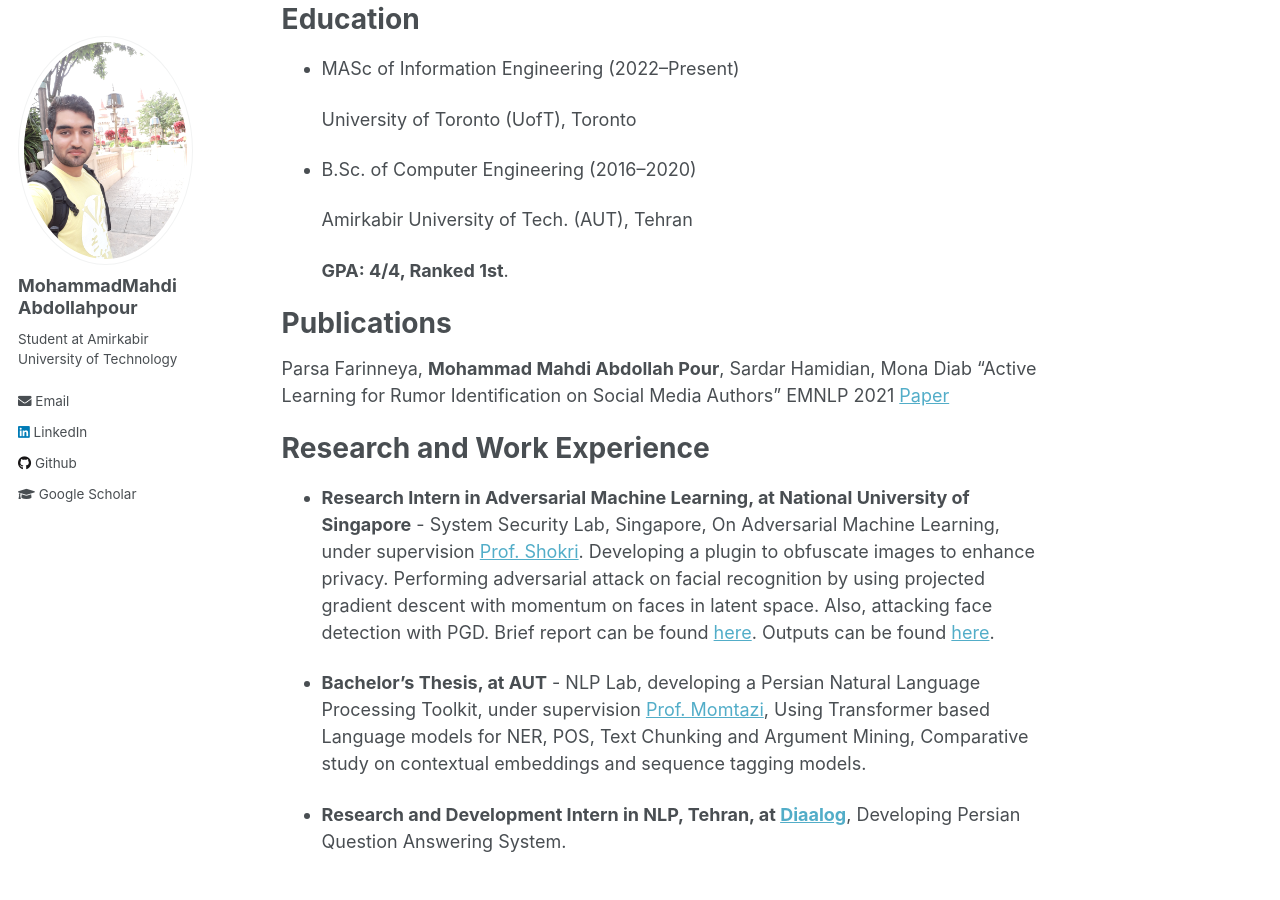
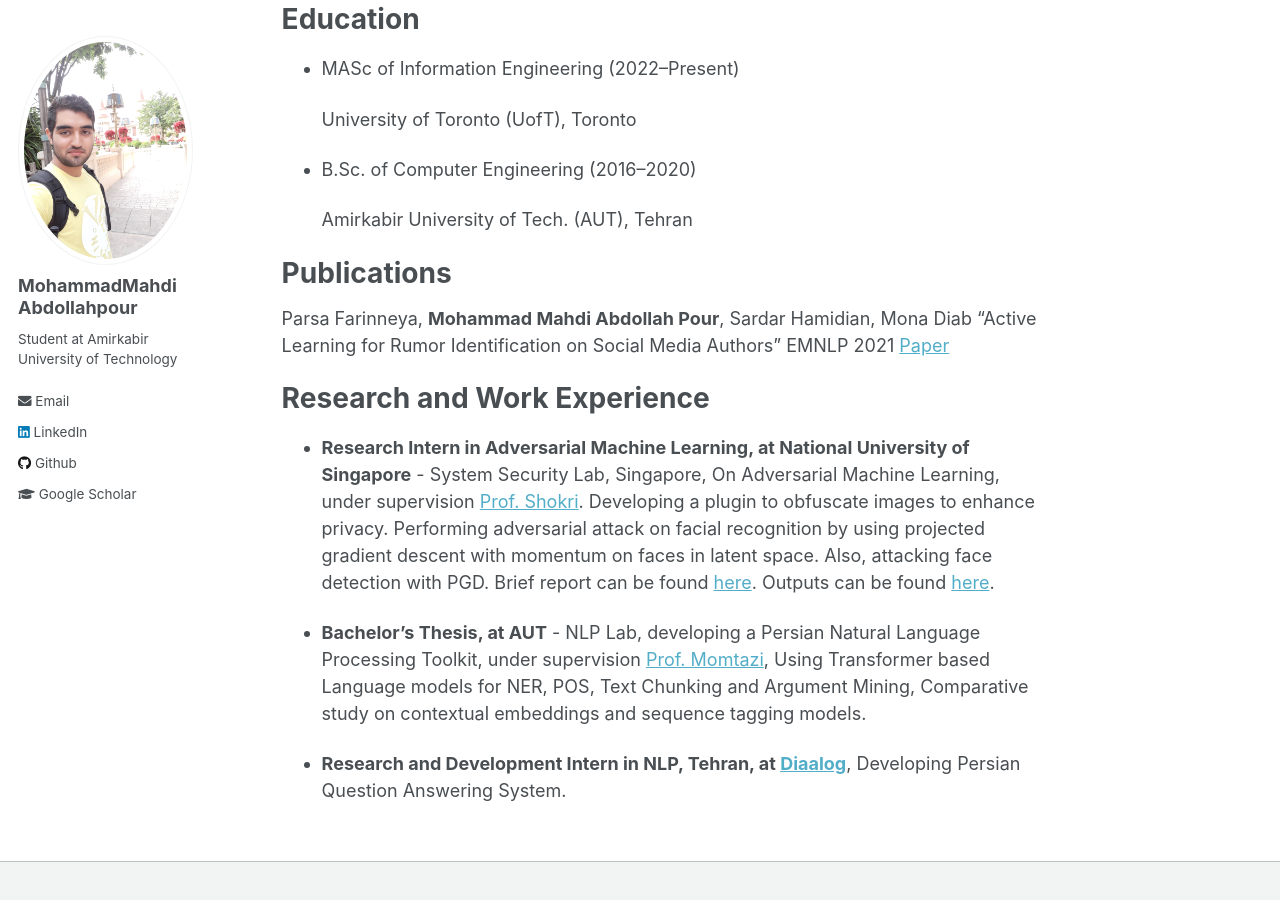
Before and after one commit to mahdiabdollahpour/mahdiabdollahpour.github.io, a Jekyll site: the page built from _pages/about.md, in a window 1280 px wide and 900 px high, scrolled down 403 px. Built offline with Jekyll 4.4.1, drawn with Linux system fonts in a browser that asks for light colours.

Commit message:
Update about.md

```diff
--- a/_pages/about.md
+++ b/_pages/about.md
@@ -33,7 +33,7 @@ Education
 
   Amirkabir University of Tech. (AUT), Tehran
 
-   **GPA: 4/4, Ranked 1st**.
+<!--    **GPA: 4/4, Ranked 1st**. -->
 
 Publications
 ======
```
